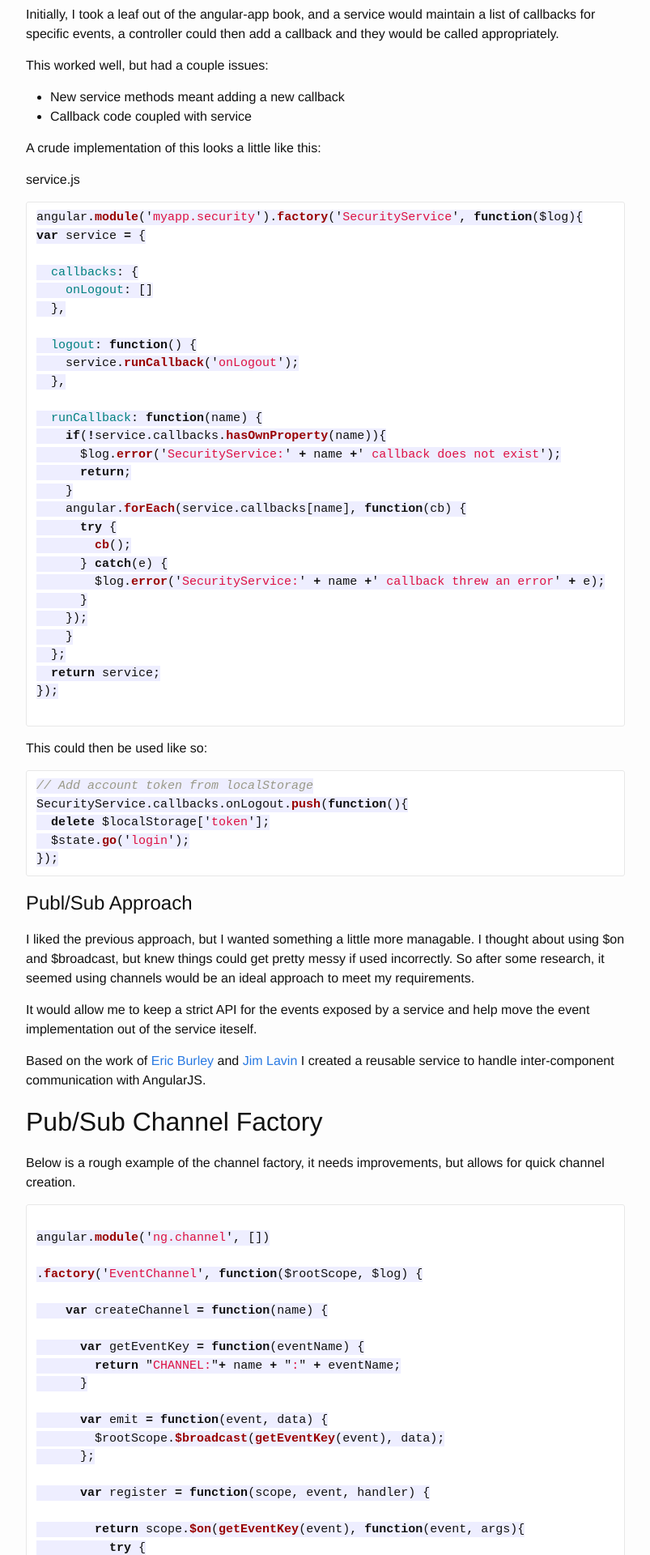
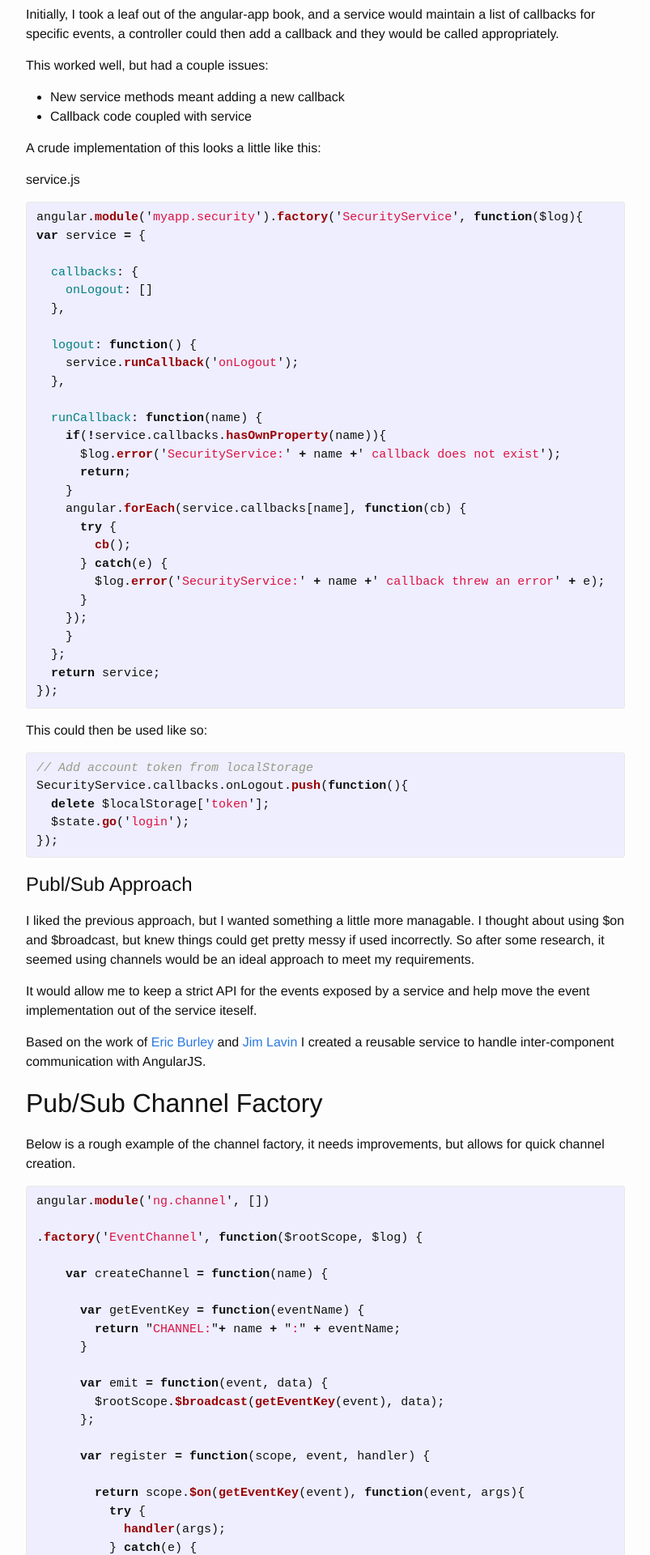
Before and after one commit to eddie/eddie.github.io, a Jekyll site: the page built from _posts/2015-02-28-angularjs-component-communication.md, in a window 1280 px wide. Shown: the part 674-2594 px from the top of the page at 81% size, without its empty margins (238-1041 px from the left). Built offline with Jekyll 4.4.1, drawn with Linux system fonts in a browser that asks for light colours.

Commit message:
fixed highlight tags

````diff
--- a/_posts/2015-02-28-angularjs-component-communication.md
+++ b/_posts/2015-02-28-angularjs-component-communication.md
@@ -30,7 +30,8 @@ A crude implementation of this looks a little like this:
 
 service.js
 
-```javascript
+{% highlight javascript %}
+
 angular.module('myapp.security').factory('SecurityService', function($log){
 var service = {
 
@@ -59,17 +60,19 @@ var service = {
   return service;
 });
 
-```
+{% endhighlight %}
 
 This could then be used like so:
 
-```javascript
+{% highlight javascript %}
+
 // Add account token from localStorage
 SecurityService.callbacks.onLogout.push(function(){
   delete $localStorage['token'];
   $state.go('login');
 });
-```
+
+{% endhighlight %}
 
 # Publ/Sub Approach
 
@@ -83,7 +86,7 @@ Based on the work of [Eric Burley](https://eburley.github.io/2013/01/31/angularj
 
 Below is a rough example of the channel factory, it needs improvements, but allows for quick channel creation.
 
-```javascript
+{% highlight javascript %}
 
 angular.module('ng.channel', [])
 
@@ -121,13 +124,15 @@ angular.module('ng.channel', [])
     }
 });
 
-```
+{% endhighlight %}
+
 
 # Example Usage
 
 ## Create your own channel service
 
-```javascript
+{% highlight javascript %}
+
 angular.module('myApp.security', ['ng.channel'])
   .service('SecurityChannel', function($rootScope, EventChannel) {
 
@@ -153,11 +158,13 @@ angular.module('myApp.security').service('SecurityService', function(SecurityCha
       }
     };
   });
-```
+{% endhighlight %}
+
 
 ## Using the channel
 
-```javascript
+{% highlight javascript %}
+
 
 angular.module('myApp.view1', ['ngRoute', 'myApp.security'])
 
@@ -176,7 +183,8 @@ angular.module('myApp.view1', ['ngRoute', 'myApp.security'])
       onLogoutCleanup();
     });
 });
-```
+
+{% endhighlight %}
 
 
 # Summary and Future improvements
@@ -185,13 +193,14 @@ So this implementation is a little messy, and could do with some improvements. I
 
 I imagine the channel setup could eventually look like this:
 
-```javascript
+{% highlight javascript %}
 
 angular.module('myApp.security', ['ng.channel'])
   .service('SecurityChannel', function($rootScope, EventChannel) {
 
     return EventChannel.create("SecurityChannel", ["onLogout"]);
 });
-```
+
+{% endhighlight %}
 
 That's it for now, please [submit an issue](https://github.com/eddie/eddie.github.io/issues) if you see any problems with this post or can offer any suggestions.  I have also created a package for this [angular-channel](https://github.com/eddie/angular-channel), it shouldn't be used in this state- but I hope to build upon this soon. All contributions welcome of course.
````
